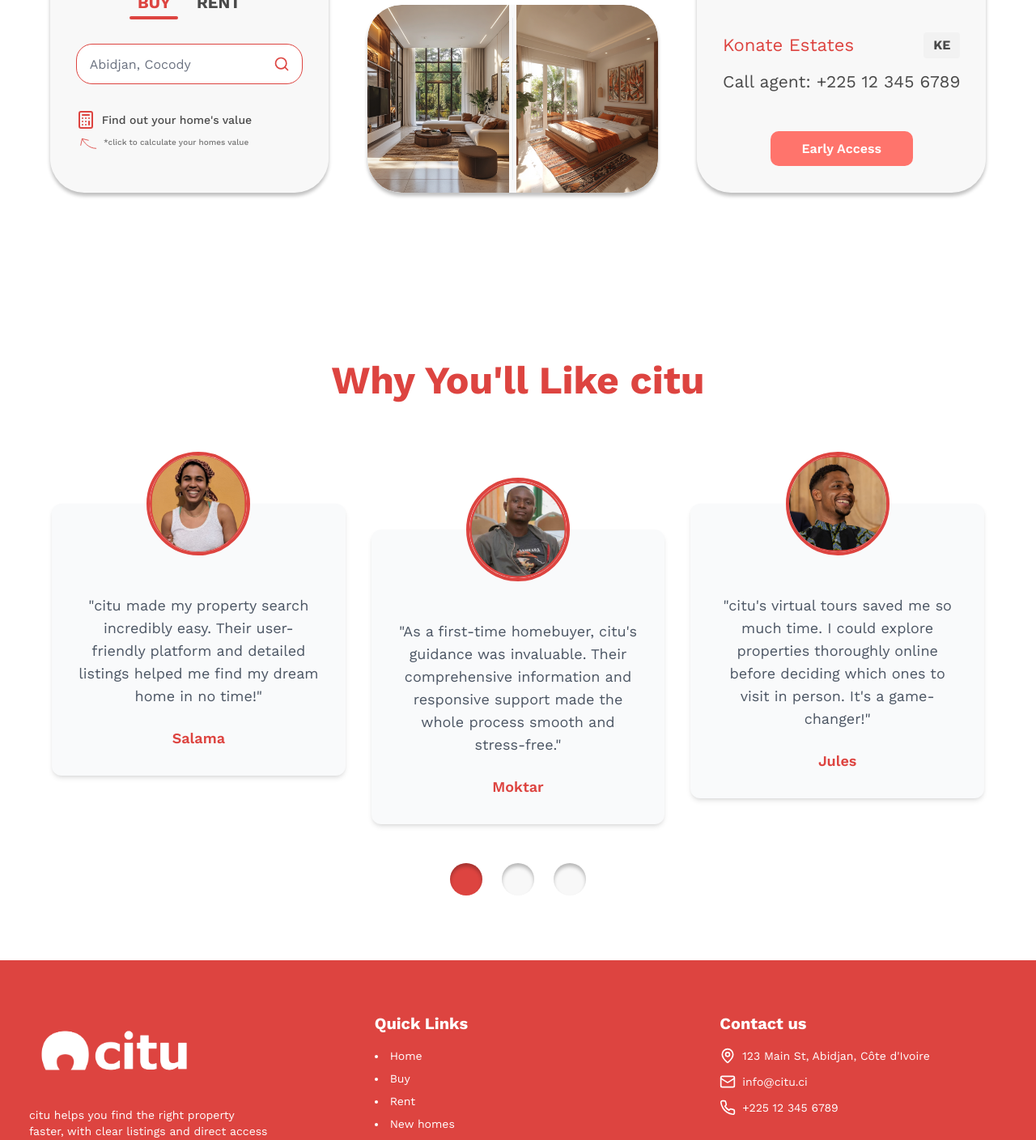
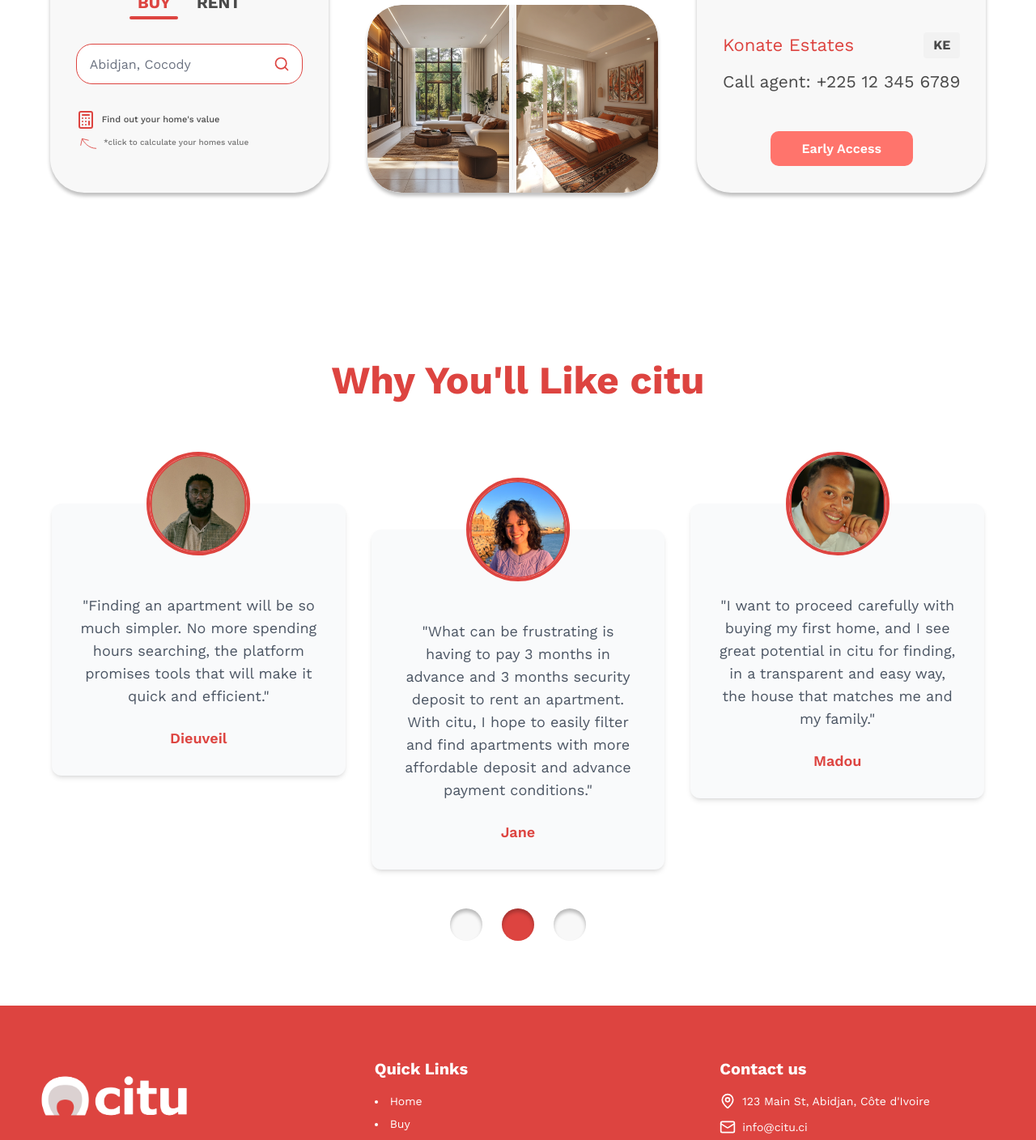
Before and after one commit to atomdbc/citu-ui, a Next.js app: page /listings in a window 1280 px wide. Shown: the part 2340-3748 px from the top of the page at 81% size. Built offline with nearby package versions, Linux system fonts and the light colour scheme.

Commit message:
added user type modal

```diff
--- a/src/app/layout.js
+++ b/src/app/layout.js
@@ -9,7 +9,7 @@
 });
 
 export const metadata = {
-  title: 'CITU Real Estate',
+  title: 'citu',
   description: 'Find your dream property in Ivory Coast',
 };
 
--- a/src/components/DreamPlaceFinder.js
+++ b/src/components/DreamPlaceFinder.js
@@ -261,7 +261,7 @@
                 />
                 <span
                   style={{
-                    fontSize: isFrench ? '13px' : '14px',
+                    fontSize: isFrench ? '10px' : '11px',
                     fontWeight: '500',
                     color: '#4A4A4A'
                   }}
--- a/src/components/Footer.js
+++ b/src/components/Footer.js
@@ -50,10 +50,9 @@
             <div className="mb-6">
               <Image
                 src="/footer_logo.png"
-                alt="Citu Logo"
+                alt="citu Logo"
                 width={220}
                 height={92}
-                className="brightness-0 invert"
               />
             </div>
             <p className="text-white text-sm mb-6">{t.description}</p>
--- a/src/components/Header.js
+++ b/src/components/Header.js
@@ -21,7 +21,7 @@
   },
   'fr': {
     userEarlyAccess: "S'inscrire pour l'Accès Anticipé",
-    agentEarlyAccess: "Annonces Futures.",
+    agentEarlyAccess: "accès anticipé",
     newHomes: 'Nouvelles Maisons',
     findDevelopments: 'Trouver des Développements',
     findAgents: 'Trouver des Agents/Agences',
--- a/src/components/WhyYoullLikeCitu.js
+++ b/src/components/WhyYoullLikeCitu.js
@@ -126,7 +126,7 @@
   useEffect(() => {
     const timer = setInterval(() => {
       setCurrentIndex((current) => (current + 1) % t.testimonials.length);
-    }, 10000);
+    }, 2000);
 
     return () => clearInterval(timer);
   }, [t.testimonials.length]);
--- a/src/components/listing/PropertyDescription.js
+++ b/src/components/listing/PropertyDescription.js
@@ -28,17 +28,17 @@
     propertyDescription: 'Description du bien',
     listings: {
       '1': {
-        title: 'Appartement Moderne de 3 Chambres à Cocody',
+        title: 'Example Listing.',
         description1: 'Découvrez le luxe dans cet impressionnant appartement de 3 chambres à Cocody, Abidjan. S\'étendant sur plus de 110 mètres carrés, cette résidence moderne offre un design contemporain avec des finitions haut de gamme. La disposition spacieuse comprend un espace de vie décloisonné, parfait pour la vie familiale et la réception d\'invités.',
         description2: 'Situé dans une résidence sécurisée premium avec surveillance 24/7, ce bien assure confort et tranquillité d\'esprit. L\'emplacement offre un accès facile aux écoles internationales, centres commerciaux et établissements médicaux, idéal pour les familles recherchant une combinaison de luxe et de praticité à Cocody.'
       },
       '2': {
-        title: 'Villa de Luxe 4 Chambres à Riviera',
+        title: 'Example Listing.',
         description1: 'Cette villa exceptionnelle de 4 chambres à Riviera 1, Abidjan, présente 185 mètres carrés d\'espace de vie sophistiqué. La propriété met en valeur une architecture moderne avec des finitions premium, offrant un design ouvert qui relie harmonieusement les espaces de vie intérieurs et extérieurs. La cuisine entièrement équipée dispose d\'appareils dernier cri et d\'armoires sur mesure.',
         description2: 'Située dans le prestigieux quartier de Riviera 1, cette villa allie luxe et commodité. La propriété comprend un jardin magnifiquement paysagé, parfait pour les réceptions en extérieur, et une allée privée. Sa proximité avec les boutiques haut de gamme, les écoles internationales et le quartier des affaires en fait un choix idéal pour les acheteurs exigeants.'
       },
       '3': {
-        title: 'Suite Penthouse au Plateau',
+        title: 'Example Listing.',
         description1: 'Découvrez un luxe inégalé dans cette magnifique suite penthouse au Plateau, Abidjan. Cette résidence exclusive offre une vue panoramique à couper le souffle sur la ville et présente des finitions haut de gamme. Avec sa disposition généreuse et ses fenêtres allant du sol au plafond, l\'espace est baigné de lumière naturelle et offre une expérience de vie exceptionnelle.',
         description2: 'Le bien dispose d\'une terrasse privée parfaite pour recevoir, d\'équipements modernes et d\'un service de conciergerie 24/7. Sa situation centrale au Plateau permet un accès facile aux centres d\'affaires, aux restaurants gastronomiques et aux attractions culturelles, en faisant le choix parfait pour ceux qui recherchent le summum du luxe en milieu urbain.'
       }
```
